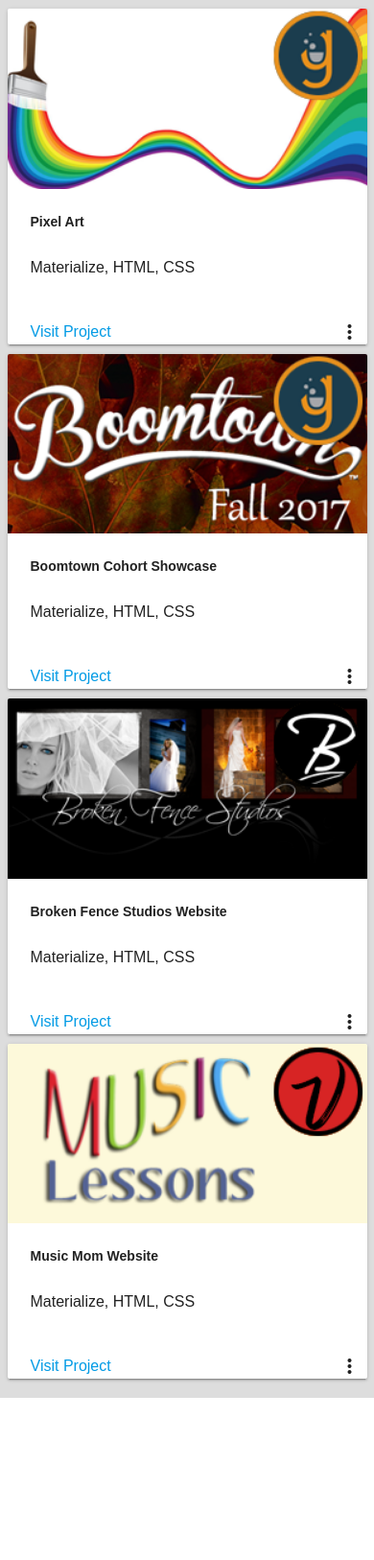
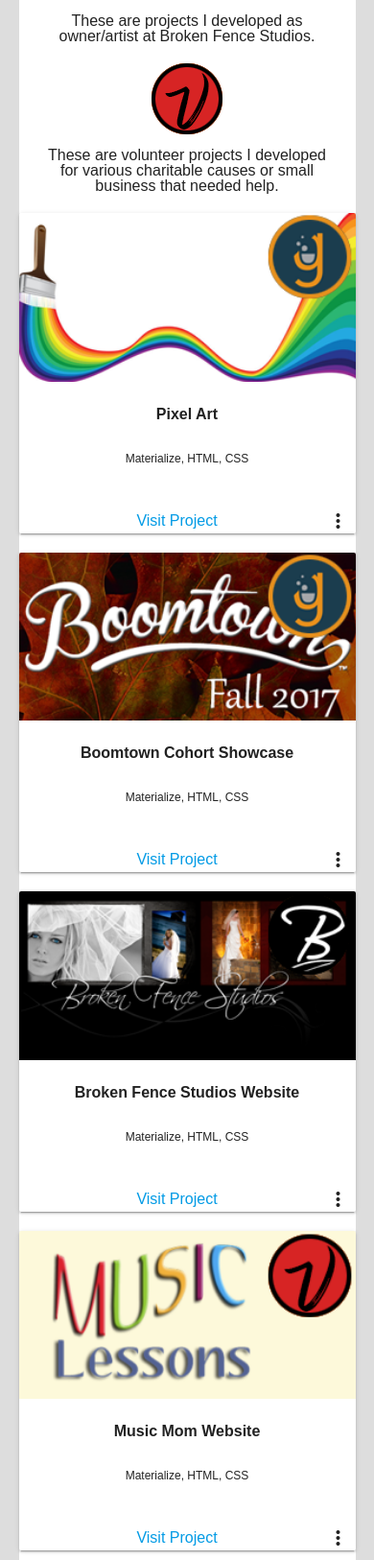
Before and after one commit to llamacoder/built_by_Tracey, a Django app: page / in a window 390 px wide. Shown: the part 321-1947 px from the top of the page at 96% size. Before the commit the page ends 1778 px from the top, so only its background shows below. Run offline with Django 3.2, Linux system fonts and the light colour scheme; data comes from the database, SQL or seed files in the repository; both versions use the stored data as it was after the commit; some libraries are stand-ins or nearby versions.

Commit message:
completed first round of images, changed background colors, lined things up

```diff
--- a/Built_By_Tracey/BuiltApp/static/built-app.css
+++ b/Built_By_Tracey/BuiltApp/static/built-app.css
@@ -53,8 +53,27 @@
 	font-size: 16px;
 }
 
+.container {
+	background-color: white;
+
+}
+.hdr {
+	width: 100%;
+	margin: auto;
+	margin-bottom:0;
+}
+
+.badges {
+	width: 100%;
+	margin-top: 20px;
+	margin-bottom: 10px;
+	margin-left:10px;
+	margin-right:20px;
+	font-family: sans-serif;
+}
+
 .card .card-content .card-title  {
-	font-size: 14px;
+	font-size: 16px;
 	font-weight: bold;
 	line-height: 20px;
 }
@@ -76,6 +95,7 @@
 }
 div .brief-desc {
 	height: 20%;
+	font-size: 12px;
 	padding: 24px;
 }
 .bottom i {
@@ -88,11 +108,35 @@
 	font-family: sans-serif;
 	padding:0;
 	margin-left:10px;
-	width:30%;
+	width:31%;
+	margin-top: 10px;
+	margin-bottom:10px;
+}
+
+.badge {
+	margin:auto;
+	font-family: sans-serif;
+	padding:0;
+	padding-left: 10px;
+	padding-right: 10px;
+	margin-left:10px;
+	width:31%;
 	margin-top: 10px;
 }
 
+.badge p {
+	padding: 10px;
+}
+
+.container .row {
+	margin:0;
+}
+
 @media screen and (max-width: 800px) {
+	.badge {
+		width: 47%;
+	}
+
 	#project {
 		width: 47%;
 	}
@@ -101,4 +145,8 @@
 		width: 100%;
 		margin-left:0;
 	}
+	.badge {
+		width: 100%;
+		margin-left: 0;
+	}
 }
--- a/Built_By_Tracey/BuiltApp/templates/index.html
+++ b/Built_By_Tracey/BuiltApp/templates/index.html
@@ -22,21 +22,34 @@
   <title>Built By Tracey</title>
 </head>
 <body>
-  <h1>Built By Tracey</h1>
-
   <div class="container">
     <div class="row">
-      <div class="hdr">
-        <img class="responsive-img" src="./images/BoomtownHeaderImage.png">
+      <div>
+        <img class="hdr responsive-img" src="{% static './images/TraceyMade.png' %}">
       </div>
     </div>
-    <div class="row project-row">
+    <div class="badges row center">
+      <div class="badge col l4 m6 s12">
+        <img src="{% static './images/GalvanizeBadge.png' %}" alt="">
+        <p>These are projects I developed during my web development immersive at Galvanize in Boulder.</p>
+      </div>
+      <div class="badge col l4 m6 s12">
+        <img src="{% static './images/BFSbadge.png' %}" alt="">
+        <p>These are projects I developed as owner/artist at Broken Fence Studios.</p>
+      </div>
+      <div class="badge col l4 m6 s12">
+        <img src="{% static './images/VolunteerBadge.png' %}" alt="">
+        <p>These are volunteer projects I developed for various charitable causes or small business that needed help.</p>
+      </div>
+
+    </div>
+    <div class="row project-row center">
       {% for project in projects %}
 
       <div id="project" class="col card ">
           <div class="card-image waves-effect waves-block waves-light">
             <img class="z-depth-2"
-              src='{{project.splashImg}}'/>
+              src="/static/{{project.splashImg}}"/>
           </div>
           <div class="card-content">
             <span class="card-title test grey-text text-darken-4">{{project.title}}</span>
```
Also changed, not shown: Built_By_Tracey/BuiltApp/static/images/BFS Promo.png (added), Built_By_Tracey/BuiltApp/static/images/BFS.png (added), Built_By_Tracey/BuiltApp/static/images/BFSbadge.png (added), Built_By_Tracey/BuiltApp/static/images/Boomtown.png (added), Built_By_Tracey/BuiltApp/static/images/DFI.png (added), Built_By_Tracey/BuiltApp/static/images/GalvanizeBadge.png (added), Built_By_Tracey/BuiltApp/static/images/GalvanizeDelivers.png (added), Built_By_Tracey/BuiltApp/static/images/GraduationVideo.png (added), Built_By_Tracey/BuiltApp/static/images/MusicMom.png (added), Built_By_Tracey/BuiltApp/static/images/PixelArt.png (added), Built_By_Tracey/BuiltApp/static/images/SilentAuction.png (added), Built_By_Tracey/BuiltApp/static/images/TraceyMade.png (added), Built_By_Tracey/BuiltApp/static/images/TraceyMadeSite.png (added), Built_By_Tracey/BuiltApp/static/images/VolunteerBadge.png (added), 3 more files.
